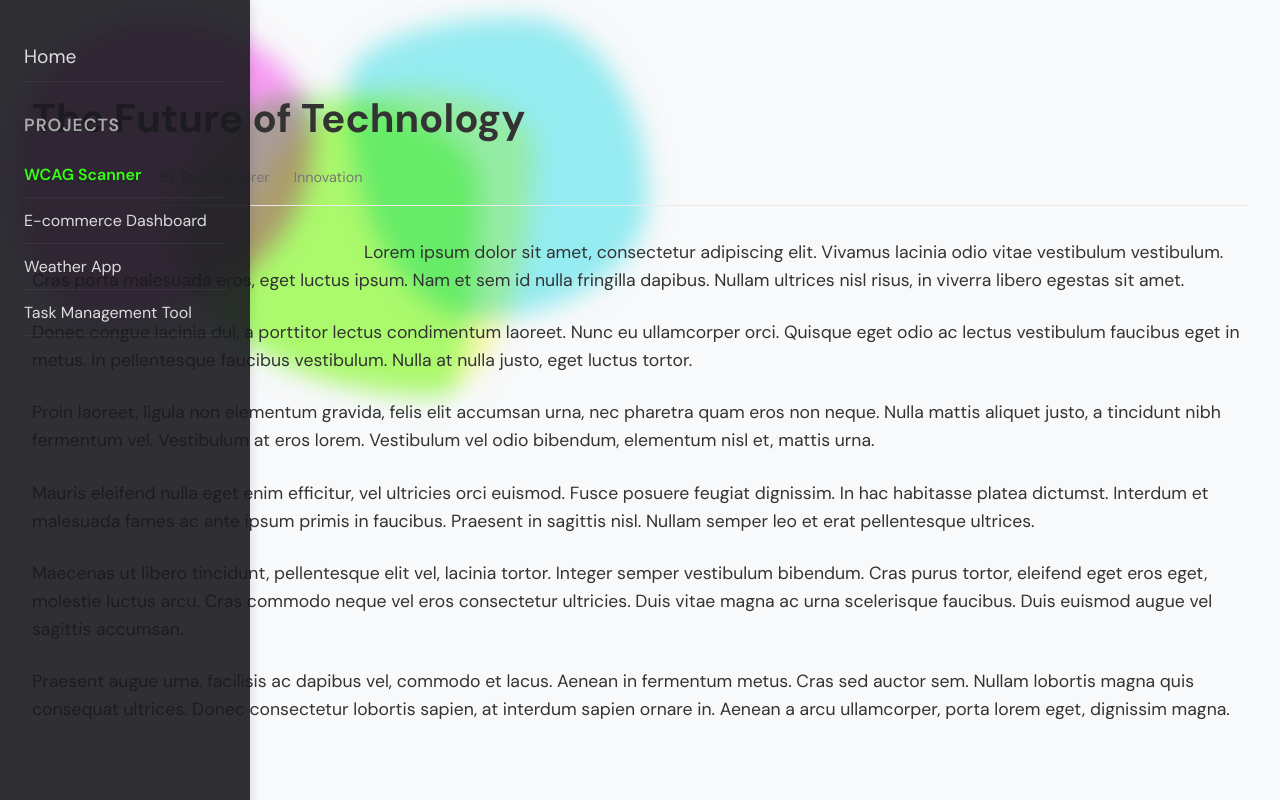
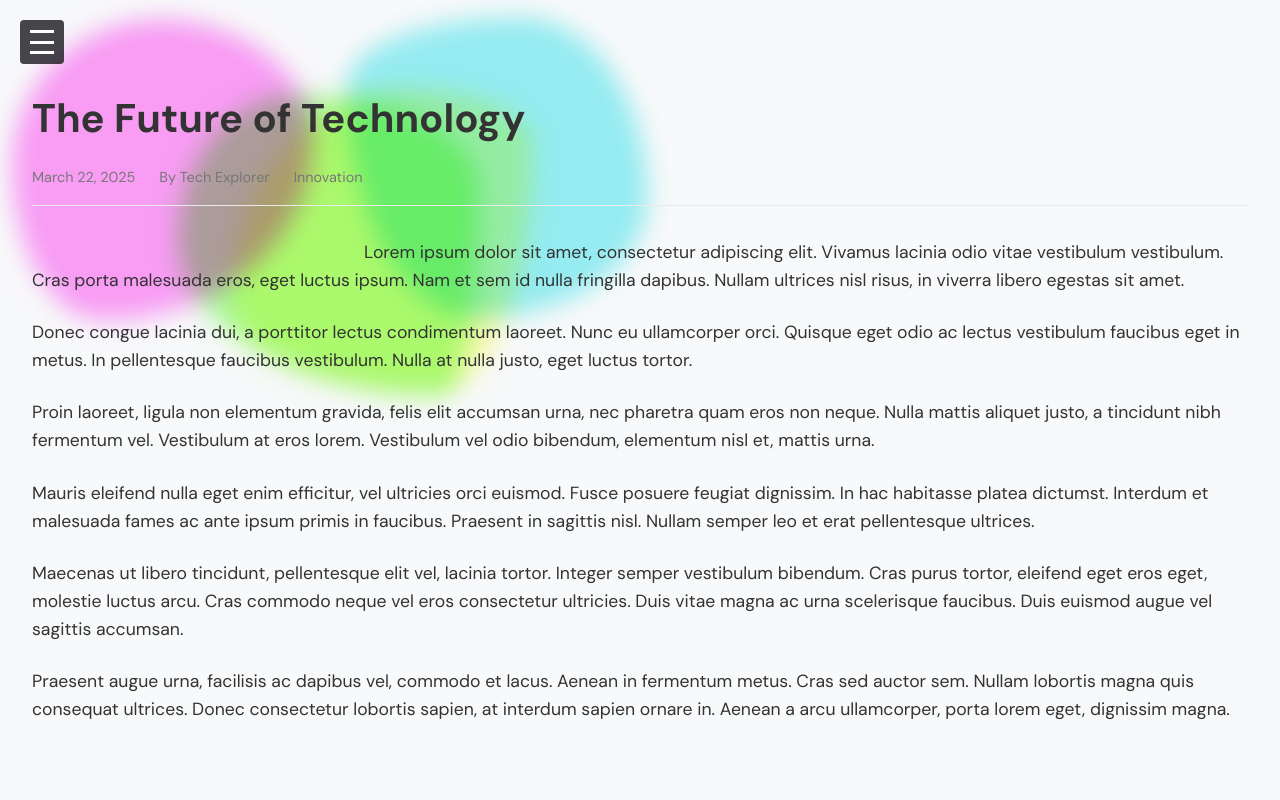
Before and after one commit to sinhaparth5/p4rth-projects, a SvelteKit app: page /project/wcag-scanner in a window 1280 px wide. Built offline with nearby package versions, Linux system fonts and the light colour scheme.

Commit message:
updated hamburger and sidebar

```diff
--- a/src/components/HamburgerMenu.svelte
+++ b/src/components/HamburgerMenu.svelte
@@ -10,7 +10,7 @@
 
 <style>
     .hamburger-menu {
-        display: none;
+        display: flex; /* Always show, not just on mobile */
         position: fixed;
         top: 20px;
         left: 20px;
@@ -46,10 +46,4 @@
     .open .hamburger-line:nth-child(3) {
         transform: translateY(-10px) rotate(-45deg);
     }
-
-    @media (max-width: 768px) {
-        .hamburger-menu {
-            display: flex;
-        }
-    }
 </style>
--- a/src/components/Sidebar.svelte
+++ b/src/components/Sidebar.svelte
@@ -56,7 +56,7 @@
 
 <style>
     .sidebar {
-        width: 250px;
+        width: 280px;
         background-color: rgba(25, 25, 30, 0.9);
         color: #fff;
         padding: 2rem 0;
@@ -65,23 +65,13 @@
         overflow-y: auto;
         box-shadow: 2px 0 10px rgba(0, 0, 0, 0.1);
         z-index: 100;
-    }
-    /* Responsive styles */
-    @media (max-width: 900px) {
-        .sidebar {
-            width: 200px;
-        }
+        /* Start with sidebar hidden by default */
+        left: -100%;
+        transition: left 0.3s ease;
     }
 
-    @media (max-width: 768px) {
-        .sidebar {
-            width: 280px;
-            left: -100%;
-            transition: left 0.3s ease;
-        }
-
-        .sidebar.open {
-            left: 0;
-        }
+    /* When open, show it */
+    .sidebar.open {
+        left: 0;
     }
 </style>
--- a/src/lib/css/Sidebar.module.css
+++ b/src/lib/css/Sidebar.module.css
@@ -41,8 +41,6 @@
     font-weight: 600;
 }
 
-@media screen and (max-width: 768px) {
-    .navMainSection {
-        margin-top: 2.5rem;
-    }
+.navMainSection {
+    margin-top: 2.5rem;
 }
--- a/src/routes/project/wcag-scanner/+page.svelte
+++ b/src/routes/project/wcag-scanner/+page.svelte
@@ -82,3 +82,31 @@
         </article>
 </main>
 </div>
+<style>
+    .layout {
+        position: relative;
+        min-height: 100vh;
+    }
+
+    .main-content {
+        width: 100%;
+        /* No margin-left */
+    }
+
+    .mobile-overlay {
+        display: none;
+        position: fixed;
+        top: 0;
+        left: 0;
+        right: 0;
+        bottom: 0;
+        background-color: rgba(0, 0, 0, 0.6);
+        z-index: 90;
+    }
+
+    /* Show overlay when menu is open */
+    .menu-open .mobile-overlay {
+        display: block;
+    }
+
+</style>
```
